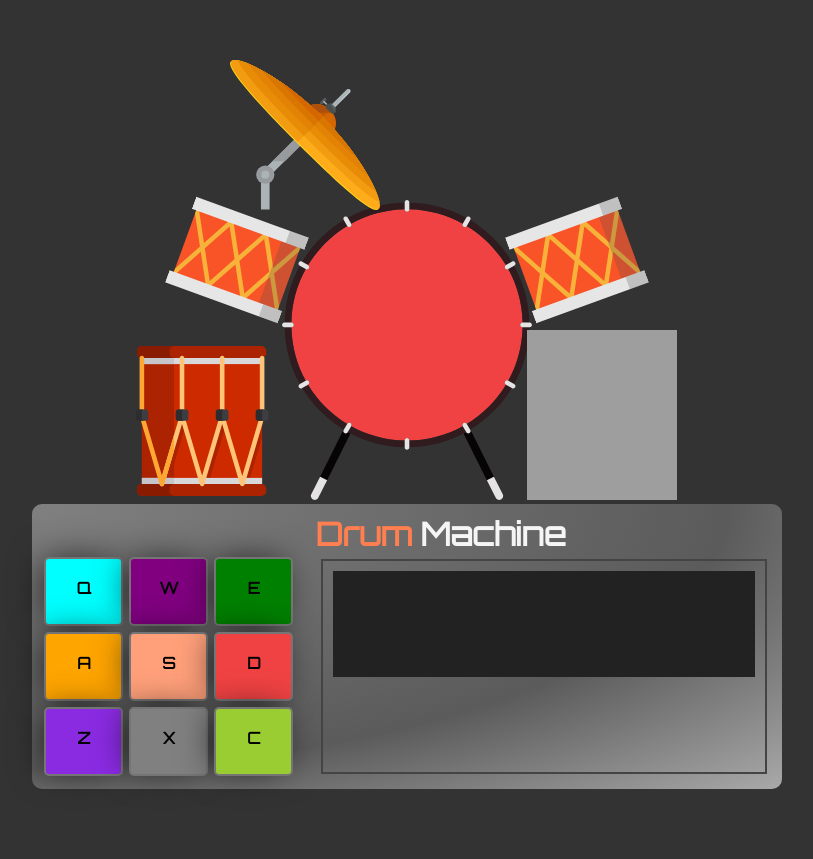
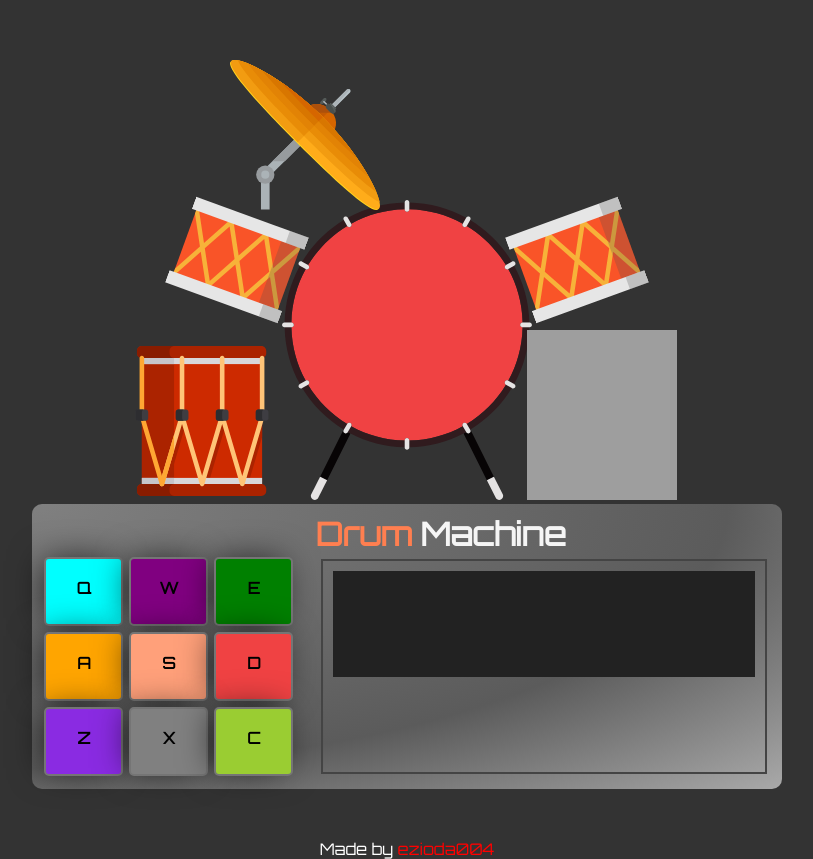
Before and after one commit to ezioda004/Drum-Machine, a React (Create React App) app: page / in a window 1280 px wide. Shown: the whole page, without its empty margins (233-1046 px from the left). Built offline with nearby package versions, Linux system fonts and the light colour scheme; grey boxes are pictures that could not be loaded.

Commit message:
feat: added footer

```diff
--- a/src/App.js
+++ b/src/App.js
@@ -5,6 +5,7 @@ import side from "./icons/side-drum.svg";
 import c1 from "./icons/cymbals.svg";
 import c2 from "./icons/cymbals1.svg";
 import Kit, { sounds } from "./Components/Kit/Kit";
+import Footer from "./Components/Footer/Footer";
 import "./App.css";
 class App extends Component {
   constructor(props) {
@@ -102,6 +103,7 @@ class App extends Component {
         </div>
         <Kit clickSoundHandler = {this.clickSoundHandler} keyPress={this.state.currentKey} />
       </div>
+      <Footer />
       </main>
     );
   }
--- /dev/null
+++ b/src/Components/Footer/Footer.css
@@ -0,0 +1,11 @@
+footer {
+  margin: 50px 0 20px 0;
+  color: white;
+  text-align: center;
+}
+
+footer a {
+  color: red;
+  text-decoration: none;
+}
+/*# sourceMappingURL=Footer.css.map */
--- /dev/null
+++ b/src/Components/Footer/Footer.js
@@ -0,0 +1,10 @@
+import React from "react";
+import "./Footer.css";
+
+const Footer = props => {
+    return (
+        <footer>Made by <a target = "_blank" href = "https://github.com/ezioda004">ezioda004</a></footer>
+    )
+}
+
+export default Footer;
--- /dev/null
+++ b/src/Components/Footer/Footer.scss
@@ -0,0 +1,9 @@
+footer {
+    margin: 50px 0 20px 0;
+    color: white;
+    text-align: center;
+    a {
+        color: red;
+        text-decoration: none;
+    }
+}
```
Also changed, not shown: 1 other file (tests, documents, lock files or other folders).
